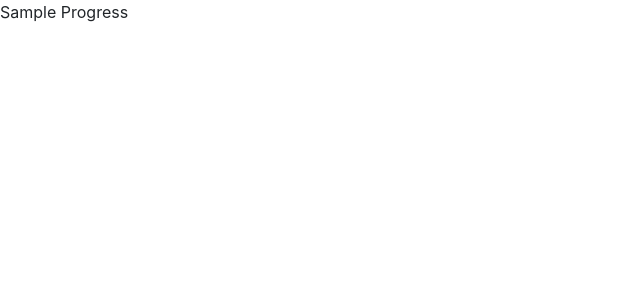
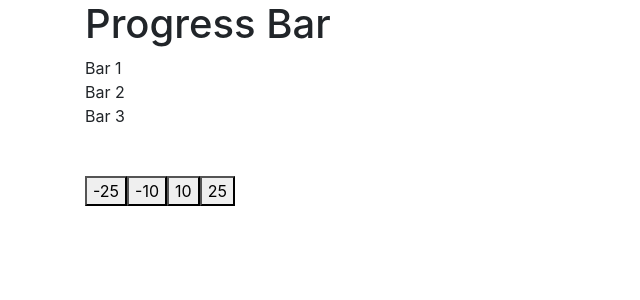
Before and after one commit to samsaravillo/sam-bar, a React (Create React App) app: page / in a window 1280 px wide. Shown: the top 300 px of the page, without its empty margins (0-640 px from the left). Built offline with nearby package versions, Linux system fonts and the light colour scheme.

Commit message:
updated component

```diff
--- a/src/App.js
+++ b/src/App.js
@@ -1,25 +1,19 @@
-import logo from './logo.svg';
+import React, { Component } from 'react';
 import './App.css';
+import Progress from './components/progress';
+class App extends Component {
+  state = {
+    buttons: [40, 33, -17, -30],
+    bars: [69, 31, 69],
+    limit: 100,
+  };
 
-function App() {
-  return (
-    <div className="App">
-      <header className="App-header">
-        <img src={logo} className="App-logo" alt="logo" />
-        <p>
-          Edit <code>src/App.js</code> and save to reload.
-        </p>
-        <a
-          className="App-link"
-          href="https://reactjs.org"
-          target="_blank"
-          rel="noopener noreferrer"
-        >
-          Learn React
-        </a>
-      </header>
-    </div>
-  );
+  render() {
+    return (  <main className="container">
+    <h1>Progress Bar</h1>
+    <Progress />
+  </main> );
+  }
 }
 
 export default App;
--- a/src/components/progress.jsx
+++ b/src/components/progress.jsx
@@ -1,7 +1,19 @@
 import React from "react";
 
 const Progress = () => {
-  return <div>Sample Progress</div>;
+  return (
+    <div>
+      <div>Bar 1 </div>
+      <div>Bar 2</div>
+      <div>Bar 3 </div>
+      <br />
+      <br />
+      <button>-25</button>
+      <button>-10</button>
+      <button>10</button>
+      <button>25</button>
+    </div>
+  );
 };
 
 export default Progress;
--- a/src/index.js
+++ b/src/index.js
@@ -4,11 +4,10 @@ import './index.css';
 import App from './App';
 import reportWebVitals from './reportWebVitals';
 import 'bootstrap/dist/css/bootstrap.css';
-import Progress from './components/progress';
 
 ReactDOM.render(
   <React.StrictMode>
-    <Progress />
+    <App />
   </React.StrictMode>,
   document.getElementById('root')
 );
```
